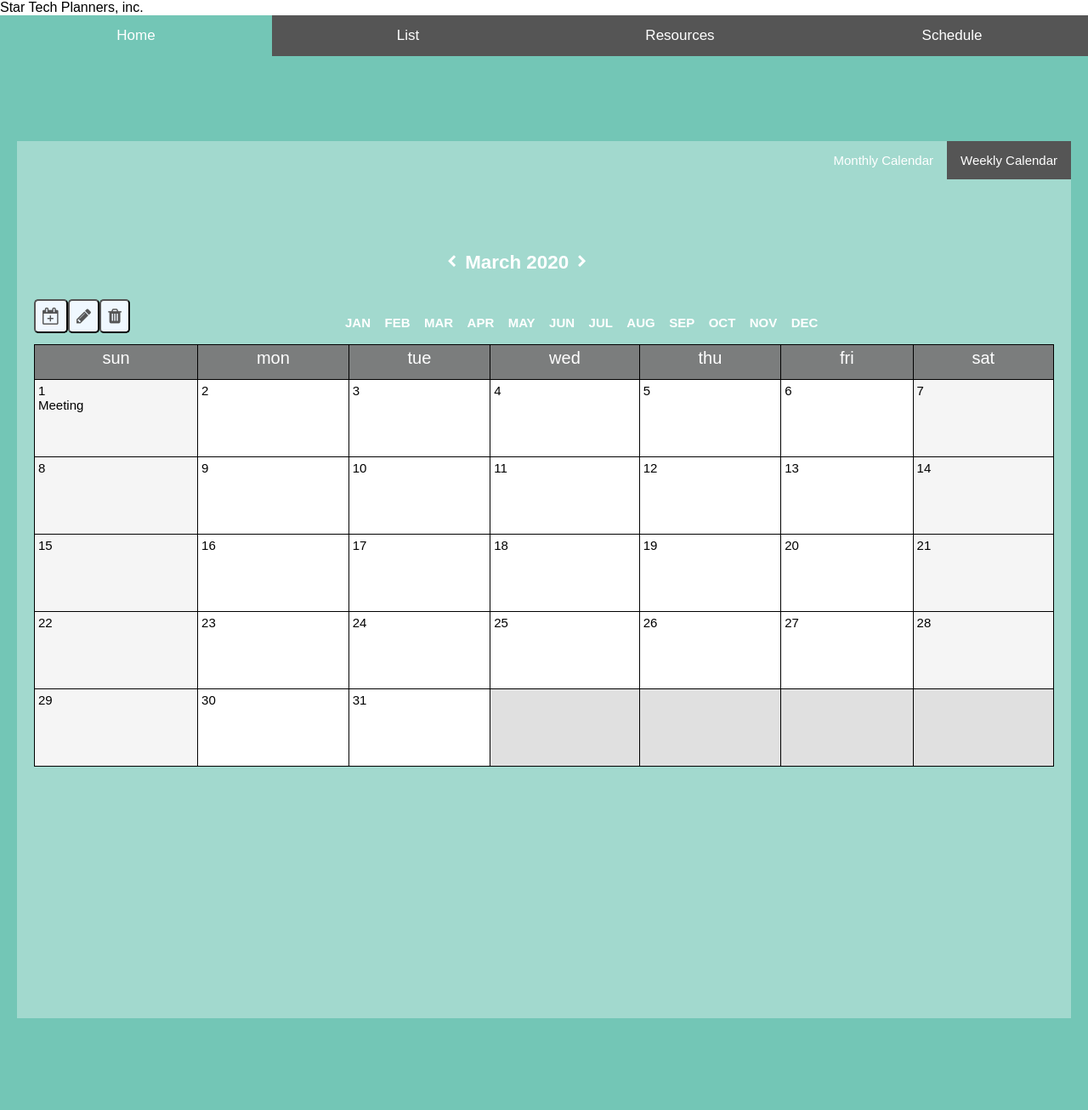
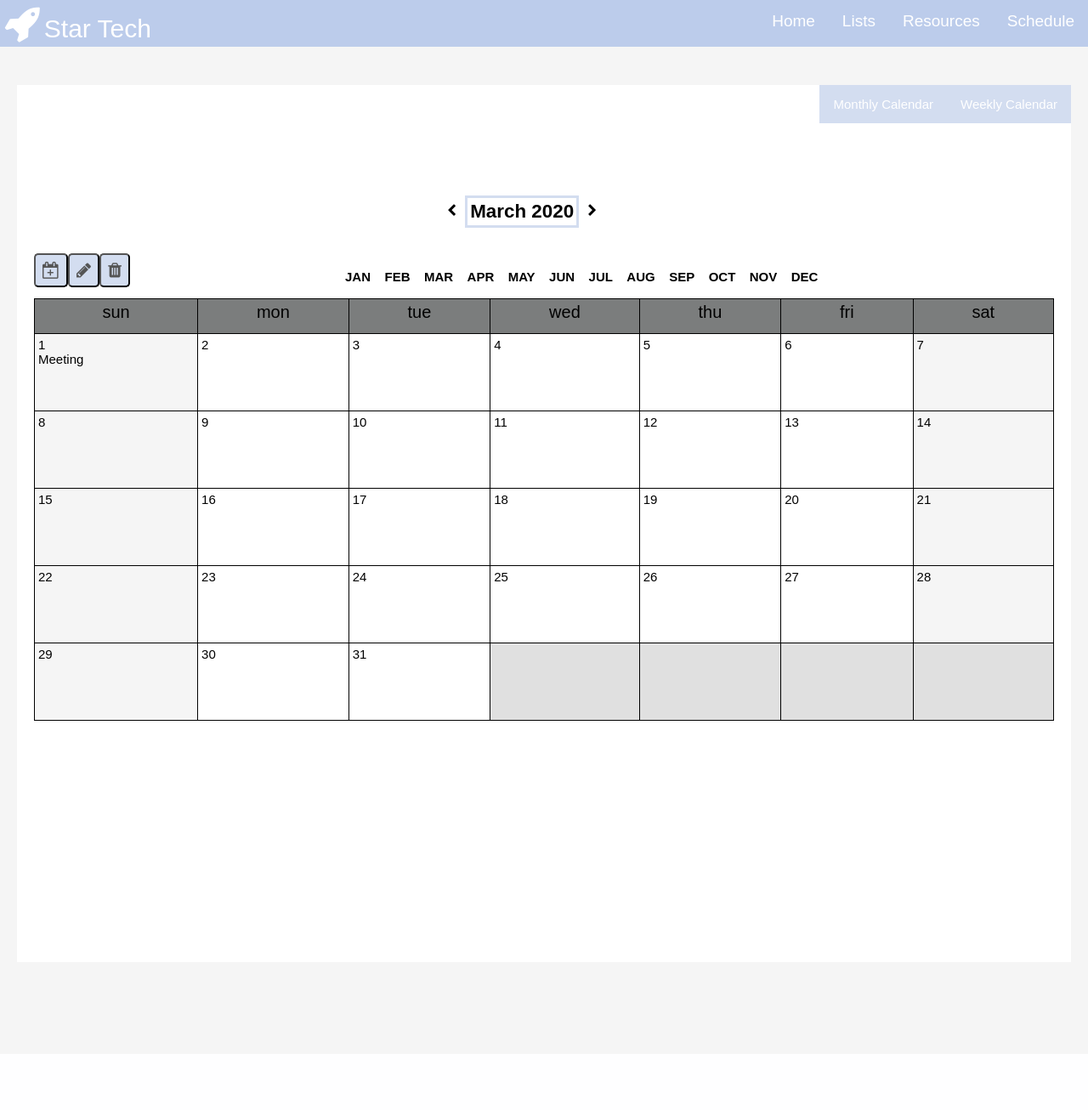
Before and after one commit to so-da-sea/star_tech_industries, a PHP site: page /index.html in a window 1280 px wide. Shown: the whole page at 85% size. After the commit the page ends 848 px from the top, so only its background shows below. Run offline with PHP 8.4, Linux system fonts and the light colour scheme.

Commit message:
Navbar and new colors

```diff
--- a/cal-actions.js
+++ b/cal-actions.js
@@ -8,8 +8,8 @@
                 march.addNewEvent(eventN);
                 setUpMonth(march);
                 setUpWeek(march,1);
-                openPage('Home', x,'#73C6B6');
-                openSubTab('Monthly',y,'#A2D9CE');
+                openPage('Home', x,'#bccceb');
+                openSubTab('Monthly',y,'#d3ddf0');
                 box.style.display="none";
                 setWeekendColor();
             }
--- a/index.html
+++ b/index.html
@@ -6,17 +6,21 @@
     <script src="Event.js"></script>
     <script src="Month.js"></script>
     <meta http-equiv="Content-Type" content="text/html; charset=utf8" />
-
     <Title> Star Tech Industries</Title>
 </head>
 
 <body>
-<header>Star Tech Planners, inc.</header>
 
-<button id="homeID" class="tablink" onclick="openPage('Home', this,'#73C6B6')">Home</button>
-<button  class="tablink" onclick="openPage('List', this,'#b0e0e6')">List</button>
-<button  class="tablink" onclick="openPage('Resources', this,'#b0e0e6')">Resources</button>
-<button class="tablink" onclick="openPage('Schedule', this,'#b0e0e6')">Schedule</button>
+<div class="navbar">
+
+    <span><i class="fa fa-rocket" style = "font-size: 45px; color: white; padding: 5px; display: inline-block"></i><span style="color:white;font-size:30px;">Star Tech</span></span>
+
+    <a href="#contact" class="tablink" onclick="openPage('Schedule', this,'#d3ddf0')">Schedule</a>
+    <a href="#contact" class="tablink" onclick="openPage('Resources', this,'#d3ddf0')"> Resources</a>
+    <a href="#news" class="tablink" onclick="openPage('List', this, '#d3ddf0')">Lists</a>
+    <a href="#homeID" id="homeID" class="tablink" onclick="openPage('Home', this, '#d3ddf0')" > Home</a>
+
+</div>
 
 
 <!--
@@ -38,8 +42,8 @@
 
 
 <div id="Home" class="tabcontent">
-    <button class="tablinkSubTab" onclick="openSubTab('Weekly',this,'#A2D9CE')">Weekly Calendar</button>
-    <button id="monthlyID" class="tablinkSubTab" onclick="openSubTab('Monthly',this,'#A2D9CE')">Monthly Calendar</button>
+    <button class="tablinkSubTab" onclick="openSubTab('Weekly',this, '#d3ddf0')">Weekly Calendar</button>
+    <button id="monthlyID" class="tablinkSubTab" onclick="openSubTab('Monthly',this, '#d3ddf0')">Monthly Calendar</button>
 
 
 
@@ -180,6 +184,7 @@
 
 
 <div id="List" class="tabcontent">
+    <div class="todos">
     <div id="todoContainer">
         <div id="myDIV" class="header">
             <h4 style="margin:5px">My To Do List</h4>
@@ -191,22 +196,25 @@
     </div>
     <ul id="myUL">
     </ul>
+    </div>
 </div>
 
 
 
 <div id="Resources" class="tabcontent">
+    <div class="resour">
+
     <h4>Important Links</h4>
 
     <div class="links">
 
-        <div class="photoLinks"> <a class = "photoLinks" href="https://www.holynames-sea.org"  target="_blank"><img src="https://upload.wikimedia.org/wikipedia/en/thumb/9/98/HolyNamesAcademySeal.png/220px-HolyNamesAcademySeal.png" height="100" width= "100"></a></div>
+        <div class="photoLinks"> <a href="https://www.holynames-sea.org"  target="_blank"><img src="https://upload.wikimedia.org/wikipedia/en/thumb/9/98/HolyNamesAcademySeal.png/220px-HolyNamesAcademySeal.png" height="100" width= "100"></a></div>
 
-        <div class="photoLinks"> <a class = "photoLinks" href="https://www.familyid.com/pages/home" target="_blank"><img src="https://familyid-locomotive-production.s3.amazonaws.com/sites/5628e1ef1d9f580ddb000000/theme/images/familyid-logo.svg?1561123119" height="80" width= "180"></a></div>
+        <div class="photoLinks"> <a href="https://www.familyid.com/pages/home" target="_blank"><img src="https://familyid-locomotive-production.s3.amazonaws.com/sites/5628e1ef1d9f580ddb000000/theme/images/familyid-logo.svg?1561123119" height="80" width= "180"></a></div>
 
-        <div class="photoLinks"> <a class = "photoLinks" href="http://www.easybib.com/" target="_blank"><img src="http://s5304.pcdn.co/guides/wp-content/uploads/2017/04/EasyBib-Logo-2017-1024x320.png" height="80" width= "200"></a></div>
+        <div class="photoLinks"> <a href="http://www.easybib.com/" target="_blank"><img src="http://s5304.pcdn.co/guides/wp-content/uploads/2017/04/EasyBib-Logo-2017-1024x320.png" height="80" width= "200"></a></div>
 
-        <div class="photoLinks"> <a class = "photoLinks" href="https://www.turnitin.com/" target="_blank"><img src="http://turnitin.psu.edu/wp-content/uploads/sites/3973/2014/05/turnitinTransBack400px.gif" height="80" width= "130"></a></div>
+        <div class="photoLinks"> <a href="https://www.turnitin.com/" target="_blank"><img src="http://turnitin.psu.edu/wp-content/uploads/sites/3973/2014/05/turnitinTransBack400px.gif" height="80" width= "130"></a></div>
 
         <div class="photoLinks"> <a href="https://membean.com/login" target="_blank"><img src="https://www.lhsimprint.com/wp-content/uploads/2017/02/membean-logo-plain.png" height="80" width= "180"></a></div>
 
@@ -254,10 +262,12 @@
                 <a href= "mailto:atanaka@holynames-sea.org">Ms.Tanaka (M-Z)</a></td>
         </tr>
     </table>
+</div>
 
 </div>
 
 <div id="Schedule" class="tabcontent">
+    <div class="sched">
 
     <h4>Schedules</h4>
     <div class="creatingSchedule" onclick= "createSchedule()"> <button>Create Schedule </button><span class="classes" id="classes"></span></div>
@@ -438,6 +448,7 @@
             <td id="yearSteps"></td>
         </tr>
     </table>
+    </div>
 
 </div>
 
--- a/styles.css
+++ b/styles.css
@@ -7,43 +7,49 @@ body, html {
 
         .fa {
             font-size:20px;
-            color: #555;
+            color:#555;
         }
         .editEvents{
             float: left;
             padding: 8px;
             border-radius: 5px;
-            background-color: aliceblue;
+            background-color: #d3ddf0;
             display: flex;
         }
         .arrowButtons{
             border:none;
             padding: 6px;
             background: none;
+            color:black;
         }
         .fa-chevron-left,.fa-chevron-right{
             font-size:15px;
-            color: white;
+            color: black;
         }
-            .tablink{
-            background-color:#555;
-            color:white;
-            float:left;
-            border:none;
-            outline: none;
-            cursor:pointer;
-            padding: 14px 16px;
-            font-size: 17px;
-            width: 25%;
-            font-family: sans-serif;
-                overflow: auto;
-                display: inline-block;
-        }
-        .tablink:hover{
-            background-color: #777;
-        }
+        /*    .tablink{*/
+        /*    background-color: #bccceb;*/
+        /*        position: fixed;*/
+        /*    color:black;*/
+        /*    float:left;*/
+        /*    border:none;*/
+        /*    outline: none;*/
+        /*    cursor:pointer;*/
+        /*    padding: 14px 16px;*/
+        /*    font-size: 17px;*/
+        /*    width: 25%;*/
+        /*    font-family: sans-serif;*/
+        /*        overflow: auto;*/
+        /*        display: inline-block;*/
+
+
+        /*}*/
+        /*.tablink:hover{*/
+        /*    background-color: #d3ddf0;*/
+        /*}*/
+
+
         .tabcontent{
-            color:white;
+            color:black;
             display: none;
             padding: 100px 20px;
             height: 130%;
@@ -51,7 +57,7 @@ body, html {
             display: inline-block;
         }
         .tabcontentSubTab{
-            color: white;
+            color: black;
             display: none;
             padding: 100px 20px;
             height: 80%;
@@ -59,7 +65,7 @@ body, html {
             display: inline-block;
         }
         .tablinkSubTab{
-            background-color: #555;
+            background-color: #d3ddf0;
             color: white;
             float: right;
             border: none;
@@ -74,16 +80,16 @@ body, html {
 
         }
         .tablinkSubTab:hover{
-            background-color: #777;
+            background-color: #d3ddf0;
         }
 
-            #Home {background-color: #73C6B6; overflow: auto;}
-                #Monthly{background-color: #A2D9CE;}
-                #Weekly{background-color: #A2D9CE;}
+            #Home {background-color: #f5f5f5; overflow: auto;}
+                #Monthly{background-color: white;}
+                #Weekly{background-color: white;}
 /*            #List {background-color: #87ced6;}*/
-                #List{background-color: powderblue; overflow: auto;}
-                #Schedule{background-color: powderblue; overflow: auto;}
-                #Resources{background-color: powderblue; overflow: auto;}
+                #List{background-color: #f5f5f5; overflow: auto;}
+                #Schedule{background-color: #f5f5f5; overflow: auto;}
+                #Resources{background-color: #f5f5f5; overflow: auto;}
 
 
           /*   #todoContainer
@@ -94,6 +100,9 @@ body, html {
                 font-size: 140%;
                 display: inline-block;
                 vertical-align: middle;
+                color: black;
+                border: #d3ddf0 solid 3px;
+                padding: 3px;
 
             }
 
@@ -119,7 +128,7 @@ body, html {
                 /*background-color:#f5f5f5;*/
                 /*color:#7B7D7D;*/
                 background: none;
-                color: white;
+                color: black;
                 font-weight: bold;
                 font-size: 15px;
                 display: inline-block;
@@ -272,6 +281,9 @@ body, html {
         grid-template-rows: auto auto;
         text-align: center;
         grid-gap: 50px;
+        background-color: white;
+        padding-top: 20px;
+        padding-bottom: 20px;
     }
 
     .sampleSchedules{
@@ -345,7 +357,7 @@ body, html {
     .addBtn {
         padding: 10px;
         width: 25%;
-        background: #d9d9d9;
+        background: #d3ddf0;
         color: #555;
         float: left;
         text-align: center;
@@ -367,16 +379,16 @@ body, html {
         padding: 10px;
         float: left;
         font-size: 16px;
+        background-color: #f5f5f5;
     }
         /* Style the "Add" button */
 
 
     .addBtn:hover {
-        background-color: #bbb;
+        background-color: #d3ddf0;
     }
     .header {
-
-    background-color: powderblue;
+    background-color: white;
     padding: 30px 40px;
     color: white;
     text-align: center;
@@ -387,3 +399,46 @@ body, html {
         display: table;
         clear: both;
     }
+
+#todoContainer{
+    background-color: white;
+}
+
+.photoLinks{
+    background-color: white;
+
+}
+
+.navbar {
+    overflow: hidden;
+    background-color: #bccceb;
+    position: fixed;
+    top: 0;
+    width: 100%;
+}
+
+.navbar a {
+    float: right;
+    display: block;
+    background-color: #bccceb;
+    color: white;
+    text-align: center;
+    padding: 14px 16px;
+    text-decoration: none;
+    font-size: 19px;
+}
+
+.navbar a:hover {
+    background: #d3ddf0;
+    color: white;
+}
+
+.resour, .sched, .todos{
+    background-color: white;
+    padding: 10px;
+    padding-bottom: 10px;
+}
+
+.fa fa-rocket{
+    float: left;
+}
```
